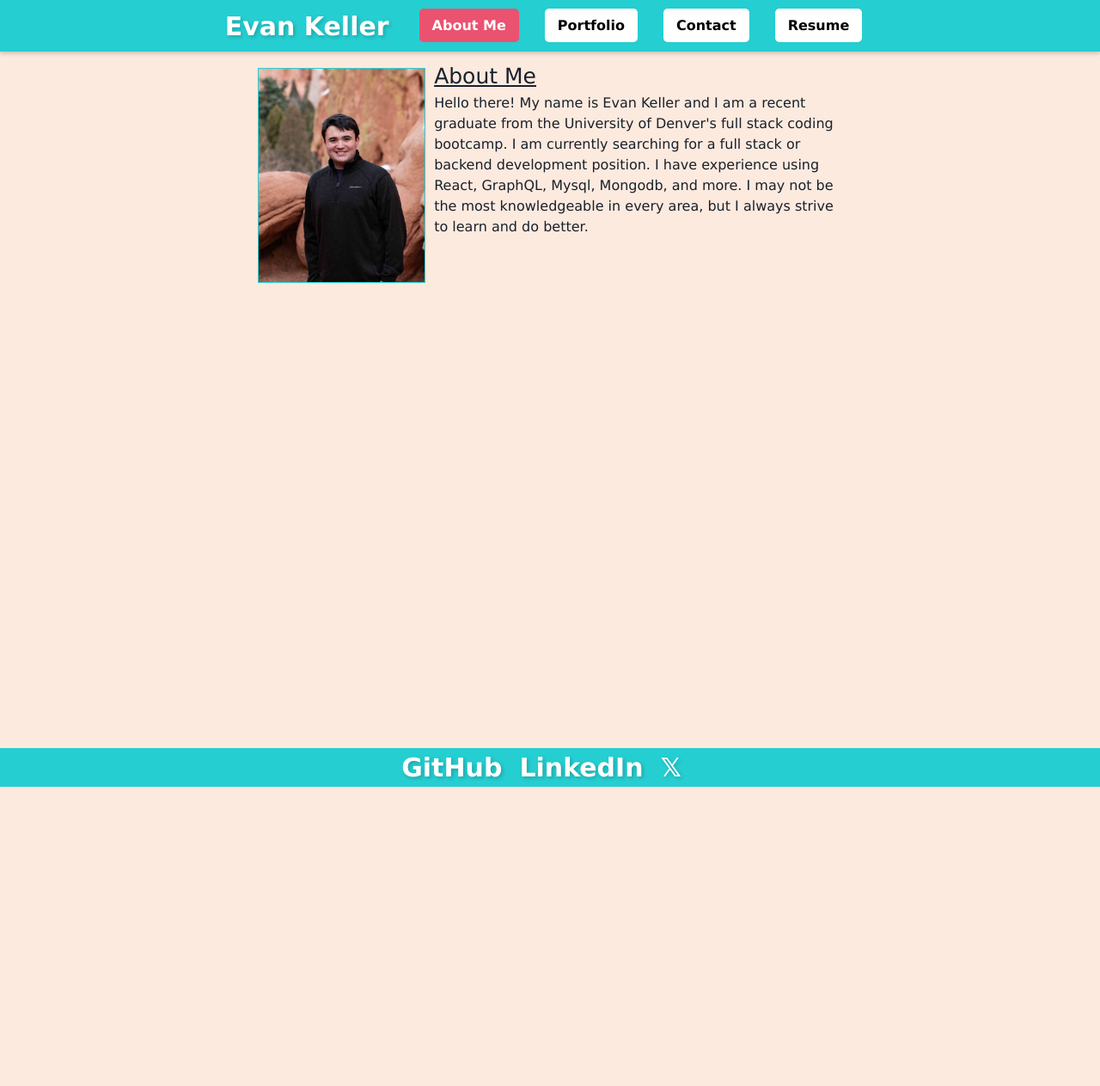
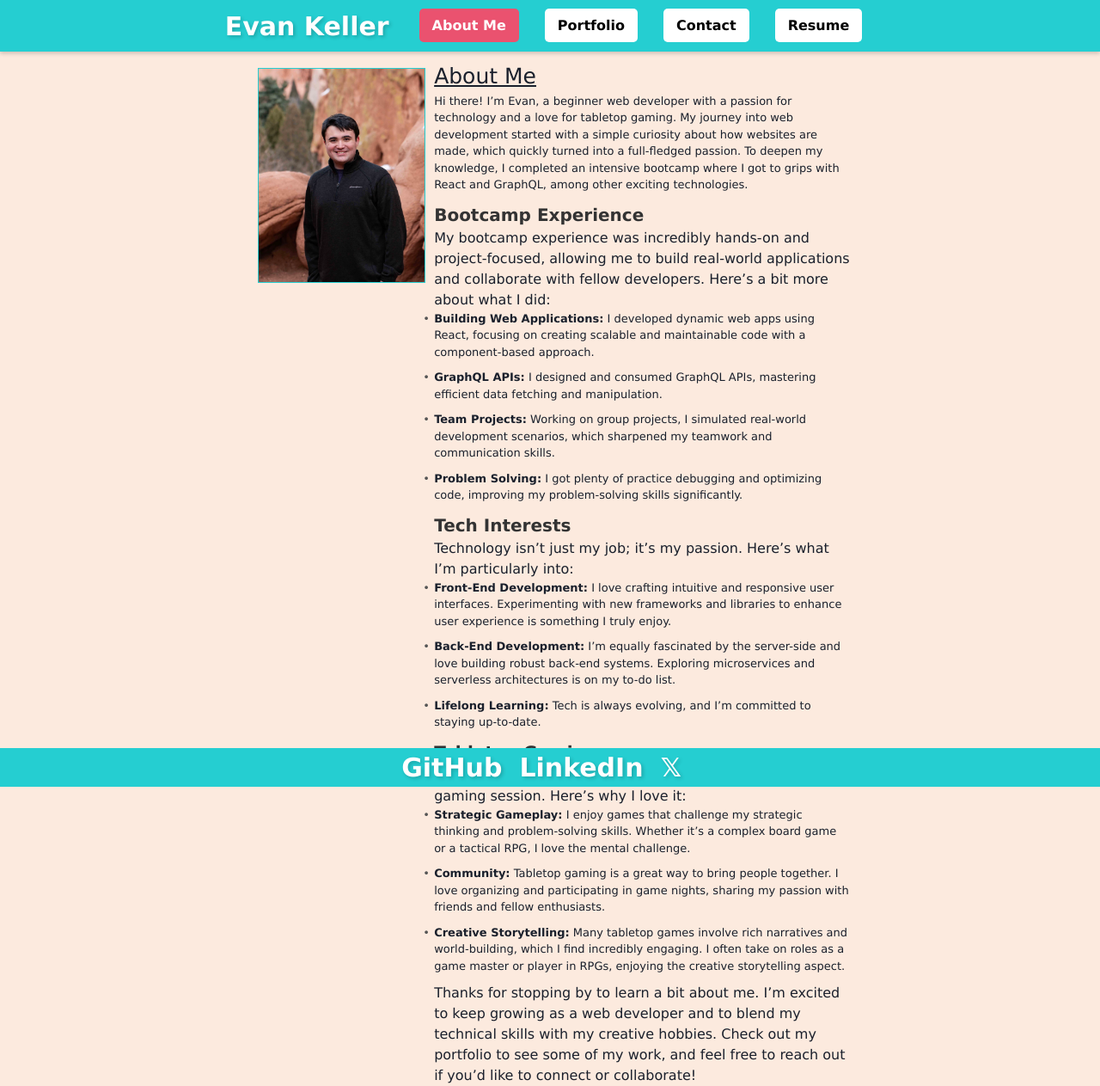
Before and after one commit to 33649EK/reactjs-portfolio-evanK, a React (Vite) app: page /About in a window 1280 px wide. Shown: the whole page at 86% size. Before the commit the page ends 915 px from the top, so only its background shows below. Built offline with nearby package versions, Linux system fonts and the light colour scheme.

Commit message:
started finalizing about me page

```diff
--- a/src/App.css
+++ b/src/App.css
@@ -182,6 +182,7 @@ ul {
 
 li {
   margin-bottom: 10px;
+  font-size: small;
 }
 
 li::before {
@@ -192,6 +193,17 @@ li::before {
   margin-left: -1em;
 }
 
+#startPar {
+  font-size: small;
+  margin-bottom: 10px;
+}
+
+.sectionHeader {
+  font-size: 20px;
+  color: #333;
+  margin-top: 20px;
+
+}
 .resumeHeader + ul {
   margin-top: 5px;
 }
--- a/src/pages/AboutMe.jsx
+++ b/src/pages/AboutMe.jsx
@@ -4,13 +4,96 @@ const About = () => {
       <img src="./images/Portrait.jpg" className="portraitImage" />
       <div className="textContent">
         <h1 className="aboutHeader">About Me</h1>
+        <p id="startPar">
+          Hi there! I’m Evan, a beginner web developer with a passion for
+          technology and a love for tabletop gaming. My journey into web
+          development started with a simple curiosity about how websites are
+          made, which quickly turned into a full-fledged passion. To deepen my
+          knowledge, I completed an intensive bootcamp where I got to grips with
+          React and GraphQL, among other exciting technologies.
+        </p>
         <p>
-          Hello there! My name is Evan Keller and I am a recent graduate from
-          the University of Denver's full stack coding bootcamp. I am currently
-          searching for a full stack or backend development position. I have
-          experience using React, GraphQL, Mysql, Mongodb, and more. I may not
-          be the most knowledgeable in every area, but I always strive to learn
-          and do better.
+          <strong className="sectionHeader">Bootcamp Experience</strong>
+        </p>
+        <p>
+          My bootcamp experience was incredibly hands-on and project-focused,
+          allowing me to build real-world applications and collaborate with
+          fellow developers. Here’s a bit more about what I did:
+        </p>
+        <ul>
+          <li>
+            <strong>Building Web Applications:</strong> I developed dynamic web
+            apps using React, focusing on creating scalable and maintainable
+            code with a component-based approach.
+          </li>
+          <li>
+            <strong>GraphQL APIs:</strong> I designed and consumed GraphQL APIs,
+            mastering efficient data fetching and manipulation.
+          </li>
+          <li>
+            <strong>Team Projects:</strong> Working on group projects, I
+            simulated real-world development scenarios, which sharpened my
+            teamwork and communication skills.
+          </li>
+          <li>
+            <strong>Problem Solving:</strong> I got plenty of practice debugging
+            and optimizing code, improving my problem-solving skills
+            significantly.
+          </li>
+        </ul>
+        <p>
+          <strong className="sectionHeader">Tech Interests</strong>
+        </p>
+        <p>
+          Technology isn’t just my job; it’s my passion. Here’s what I’m
+          particularly into:
+        </p>
+        <ul>
+          <li>
+            <strong>Front-End Development:</strong> I love crafting intuitive
+            and responsive user interfaces. Experimenting with new frameworks
+            and libraries to enhance user experience is something I truly enjoy.
+          </li>
+          <li>
+            <strong>Back-End Development:</strong> I’m equally fascinated by the
+            server-side and love building robust back-end systems. Exploring
+            microservices and serverless architectures is on my to-do list.
+          </li>
+          <li>
+            <strong>Lifelong Learning:</strong> Tech is always evolving, and I’m
+            committed to staying up-to-date.
+          </li>
+        </ul>
+        <p>
+          <strong className="sectionHeader">Tabletop Gaming</strong>
+        </p>
+        <p>
+          When I’m not coding, you’ll probably find me at a tabletop gaming
+          session. Here’s why I love it:
+        </p>
+        <ul>
+          <li>
+            <strong>Strategic Gameplay:</strong> I enjoy games that challenge my
+            strategic thinking and problem-solving skills. Whether it’s a
+            complex board game or a tactical RPG, I love the mental challenge.
+          </li>
+          <li>
+            <strong>Community:</strong> Tabletop gaming is a great way to bring
+            people together. I love organizing and participating in game nights,
+            sharing my passion with friends and fellow enthusiasts.
+          </li>
+          <li>
+            <strong>Creative Storytelling:</strong> Many tabletop games involve
+            rich narratives and world-building, which I find incredibly
+            engaging. I often take on roles as a game master or player in RPGs,
+            enjoying the creative storytelling aspect.
+          </li>
+        </ul>
+        <p id="sectionFooter">
+          Thanks for stopping by to learn a bit about me. I’m excited to keep
+          growing as a web developer and to blend my technical skills with my
+          creative hobbies. Check out my portfolio to see some of my work, and
+          feel free to reach out if you’d like to connect or collaborate!
         </p>
       </div>
     </div>
```
